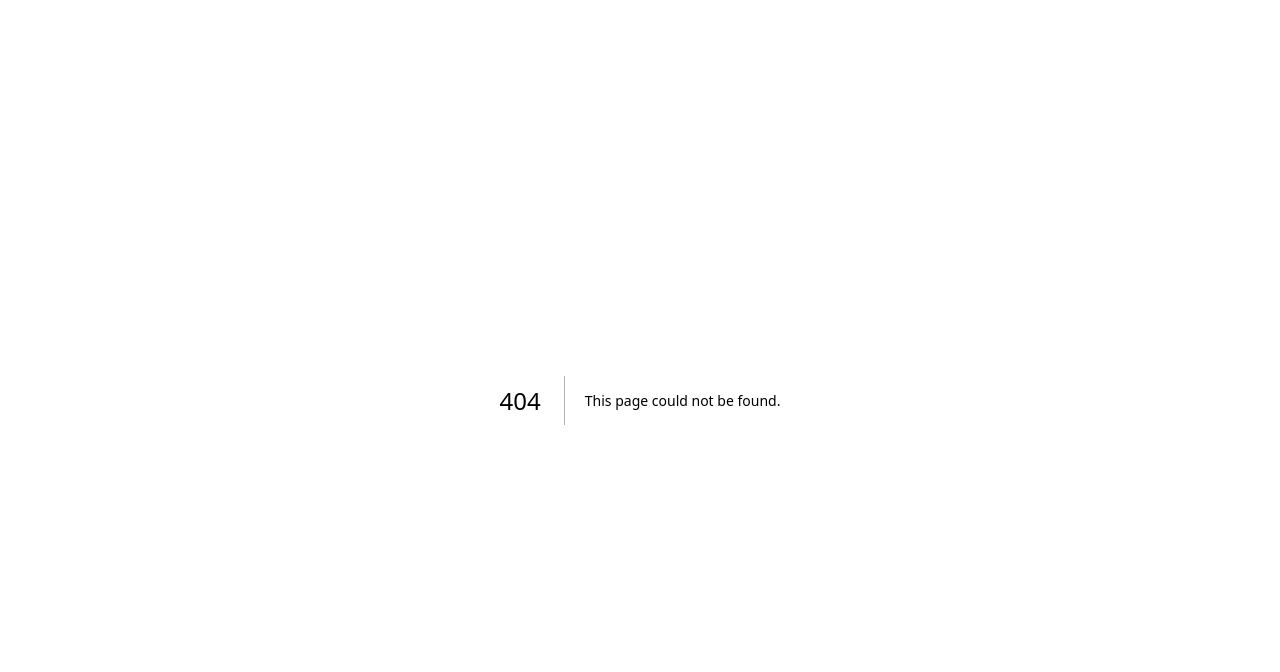
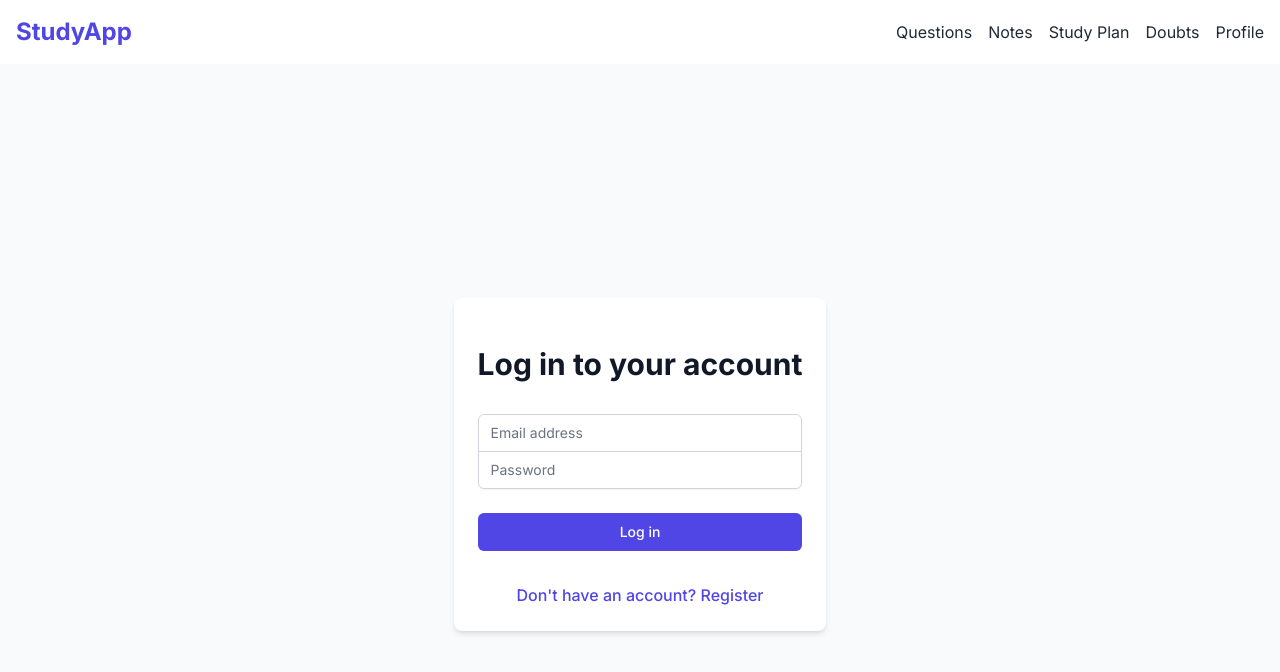
Before and after one commit to Pranav-1100/quizzing-frontend, a Next.js app in the folder study-app/: page /login in a window 1280 px wide. Before the commit this address had no page. Shown: the top 672 px of the page. Built offline with nearby package versions, Linux system fonts and the light colour scheme; no server answers.

Commit message:
added login and some bug fixes

```diff
--- a/study-app/src/app/layout.js
+++ b/study-app/src/app/layout.js
@@ -1,10 +1,11 @@
 import './globals.css';
+import { Providers } from './providers';
 
 export default function RootLayout({ children }) {
   return (
     <html lang="en">
       <body>
-        {children}
+        <Providers>{children}</Providers>
       </body>
     </html>
   );
--- /dev/null
+++ b/study-app/src/app/login/page.js
@@ -0,0 +1,99 @@
+'use client';
+
+import { useState, useEffect } from 'react';
+import { useRouter } from 'next/navigation';
+import Link from 'next/link';
+import { useAuth } from '@/hooks/useAuth';
+import AnimatedCard from '@/components/AnimatedCard';
+
+export default function LoginPage() {
+  const [email, setEmail] = useState('');
+  const [password, setPassword] = useState('');
+  const [error, setError] = useState('');
+  const router = useRouter();
+  const { user, login } = useAuth();
+
+  useEffect(() => {
+    if (user) {
+      router.push('/');
+    }
+  }, [user, router]);
+
+  const handleSubmit = async (e) => {
+    e.preventDefault();
+    setError('');
+    try {
+      await login({ email, password });
+      router.push('/');
+    } catch (err) {
+      setError('Failed to log in. Please check your credentials.');
+    }
+  };
+
+  return (
+    <div className="min-h-screen flex items-center justify-center bg-gray-50 py-12 px-4 sm:px-6 lg:px-8">
+      <AnimatedCard>
+        <div className="max-w-md w-full space-y-8">
+          <div>
+            <h2 className="mt-6 text-center text-3xl font-extrabold text-gray-900">
+              Log in to your account
+            </h2>
+          </div>
+          <form className="mt-8 space-y-6" onSubmit={handleSubmit}>
+            <input type="hidden" name="remember" defaultValue="true" />
+            <div className="rounded-md shadow-sm -space-y-px">
+              <div>
+                <label htmlFor="email-address" className="sr-only">
+                  Email address
+                </label>
+                <input
+                  id="email-address"
+                  name="email"
+                  type="email"
+                  autoComplete="email"
+                  required
+                  className="appearance-none rounded-none relative block w-full px-3 py-2 border border-gray-300 placeholder-gray-500 text-gray-900 rounded-t-md focus:outline-none focus:ring-indigo-500 focus:border-indigo-500 focus:z-10 sm:text-sm"
+                  placeholder="Email address"
+                  value={email}
+                  onChange={(e) => setEmail(e.target.value)}
+                />
+              </div>
+              <div>
+                <label htmlFor="password" className="sr-only">
+                  Password
+                </label>
+                <input
+                  id="password"
+                  name="password"
+                  type="password"
+                  autoComplete="current-password"
+                  required
+                  className="appearance-none rounded-none relative block w-full px-3 py-2 border border-gray-300 placeholder-gray-500 text-gray-900 rounded-b-md focus:outline-none focus:ring-indigo-500 focus:border-indigo-500 focus:z-10 sm:text-sm"
+                  placeholder="Password"
+                  value={password}
+                  onChange={(e) => setPassword(e.target.value)}
+                />
+              </div>
+            </div>
+
+            {error && <p className="text-red-500 text-sm mt-2">{error}</p>}
+
+            <div>
+              <button
+                type="submit"
+                className="group relative w-full flex justify-center py-2 px-4 border border-transparent text-sm font-medium rounded-md text-white bg-indigo-600 hover:bg-indigo-700 focus:outline-none focus:ring-2 focus:ring-offset-2 focus:ring-indigo-500"
+              >
+                Log in
+              </button>
+            </div>
+          </form>
+          <div className="text-center">
+            <Link href="/register" className="font-medium text-indigo-600 hover:text-indigo-500">
+              Don't have an account? Register
+            </Link>
+          </div>
+        </div>
+      </AnimatedCard>
+    </div>
+  );
+}
--- a/study-app/src/app/questions/page.js
+++ b/study-app/src/app/questions/page.js
@@ -4,8 +4,9 @@
 import { useForm } from 'react-hook-form';
 import { api } from '@/lib/api';
 import AnimatedCard from '@/components/AnimatedCard';
+import { withAuth } from '@/components/withAuth';
 
-export default function QuestionsPage() {
+function QuestionsPage() {
   const [questions, setQuestions] = useState([]);
   const [loading, setLoading] = useState(false);
   const { register, handleSubmit, formState: { errors } } = useForm();
@@ -17,6 +18,7 @@
       setQuestions(generatedQuestions);
     } catch (error) {
       console.error('Failed to generate questions:', error);
+      // Add user-friendly error handling here
     } finally {
       setLoading(false);
     }
@@ -24,25 +26,25 @@
 
   return (
     <div className="container mx-auto px-4 py-8">
-      <h1 className="text-3xl font-bold mb-6">Generate Study Questions</h1>
-      <AnimatedCard>
-        <form onSubmit={handleSubmit(onSubmit)} className="space-y-4">
+      <h1 className="text-4xl font-bold mb-8 text-center text-primary">Generate Study Questions</h1>
+      <AnimatedCard className="max-w-2xl mx-auto">
+        <form onSubmit={handleSubmit(onSubmit)} className="space-y-6">
           <div>
-            <label htmlFor="topic" className="block mb-1">Topic</label>
+            <label htmlFor="topic" className="block text-sm font-medium text-gray-700 mb-1">Topic</label>
             <input
               id="topic"
               {...register('topic', { required: 'Topic is required' })}
-              className="input"
+              className="input w-full"
               placeholder="e.g., Algebra"
             />
             {errors.topic && <p className="text-red-500 text-sm mt-1">{errors.topic.message}</p>}
           </div>
           <div>
-            <label htmlFor="difficulty" className="block mb-1">Difficulty</label>
+            <label htmlFor="difficulty" className="block text-sm font-medium text-gray-700 mb-1">Difficulty</label>
             <select
               id="difficulty"
               {...register('difficulty', { required: 'Difficulty is required' })}
-              className="input"
+              className="input w-full"
             >
               <option value="">Select Difficulty</option>
               <option value="easy">Easy</option>
@@ -52,22 +54,22 @@
             {errors.difficulty && <p className="text-red-500 text-sm mt-1">{errors.difficulty.message}</p>}
           </div>
           <div>
-            <label htmlFor="examType" className="block mb-1">Exam Type</label>
+            <label htmlFor="examType" className="block text-sm font-medium text-gray-700 mb-1">Exam Type</label>
             <input
               id="examType"
               {...register('examType', { required: 'Exam Type is required' })}
-              className="input"
+              className="input w-full"
               placeholder="e.g., SAT, GMAT"
             />
             {errors.examType && <p className="text-red-500 text-sm mt-1">{errors.examType.message}</p>}
           </div>
           <div>
-            <label htmlFor="count" className="block mb-1">Number of Questions</label>
+            <label htmlFor="count" className="block text-sm font-medium text-gray-700 mb-1">Number of Questions</label>
             <input
               id="count"
               type="number"
               {...register('count', { required: 'Number of questions is required', min: 1, max: 20 })}
-              className="input"
+              className="input w-full"
               placeholder="Enter a number between 1 and 20"
             />
             {errors.count && <p className="text-red-500 text-sm mt-1">{errors.count.message}</p>}
@@ -79,19 +81,24 @@
       </AnimatedCard>
 
       {questions.length > 0 && (
-        <AnimatedCard className="mt-8">
-          <h2 className="text-2xl font-bold mb-4">Generated Questions</h2>
-          <ul className="space-y-4">
+        <AnimatedCard className="mt-12 max-w-4xl mx-auto">
+          <h2 className="text-3xl font-bold mb-6 text-center text-primary">Generated Questions</h2>
+          <ul className="space-y-8">
             {questions.map((question, index) => (
-              <li key={index} className="bg-white p-4 rounded-lg shadow">
-                <p className="font-semibold mb-2">{question.text}</p>
-                {question.options && (
-                  <ul className="ml-4 list-disc">
+              <li key={question.id} className="bg-white p-6 rounded-lg shadow-md">
+                <p className="text-lg font-semibold mb-4">{question.content}</p>
+                {question.options && question.options.length > 0 && (
+                  <ul className="ml-6 list-disc space-y-2">
                     {question.options.map((option, optionIndex) => (
-                      <li key={optionIndex}>{option}</li>
+                      <li key={optionIndex} className="text-gray-700">{option}</li>
                     ))}
                   </ul>
                 )}
+                <div className="mt-4 text-sm text-gray-600">
+                  <p>Difficulty: {question.difficulty}</p>
+                  <p>Subject: {question.subject}</p>
+                  <p>Type: {question.type}</p>
+                </div>
               </li>
             ))}
           </ul>
@@ -100,3 +107,5 @@
     </div>
   );
 }
+
+export default withAuth(QuestionsPage);
```
Also changed, not shown: study-app/src/context/AuthContext.js (line endings or trailing spaces).
